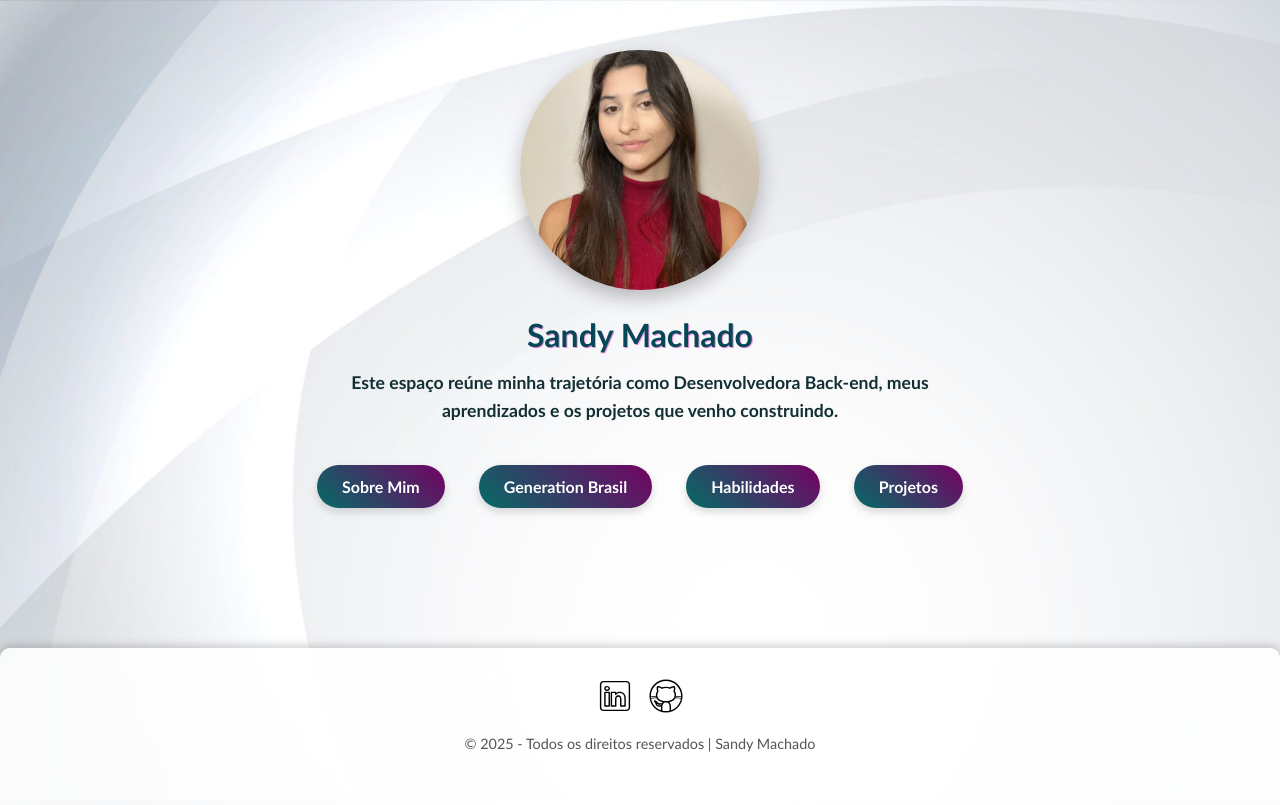
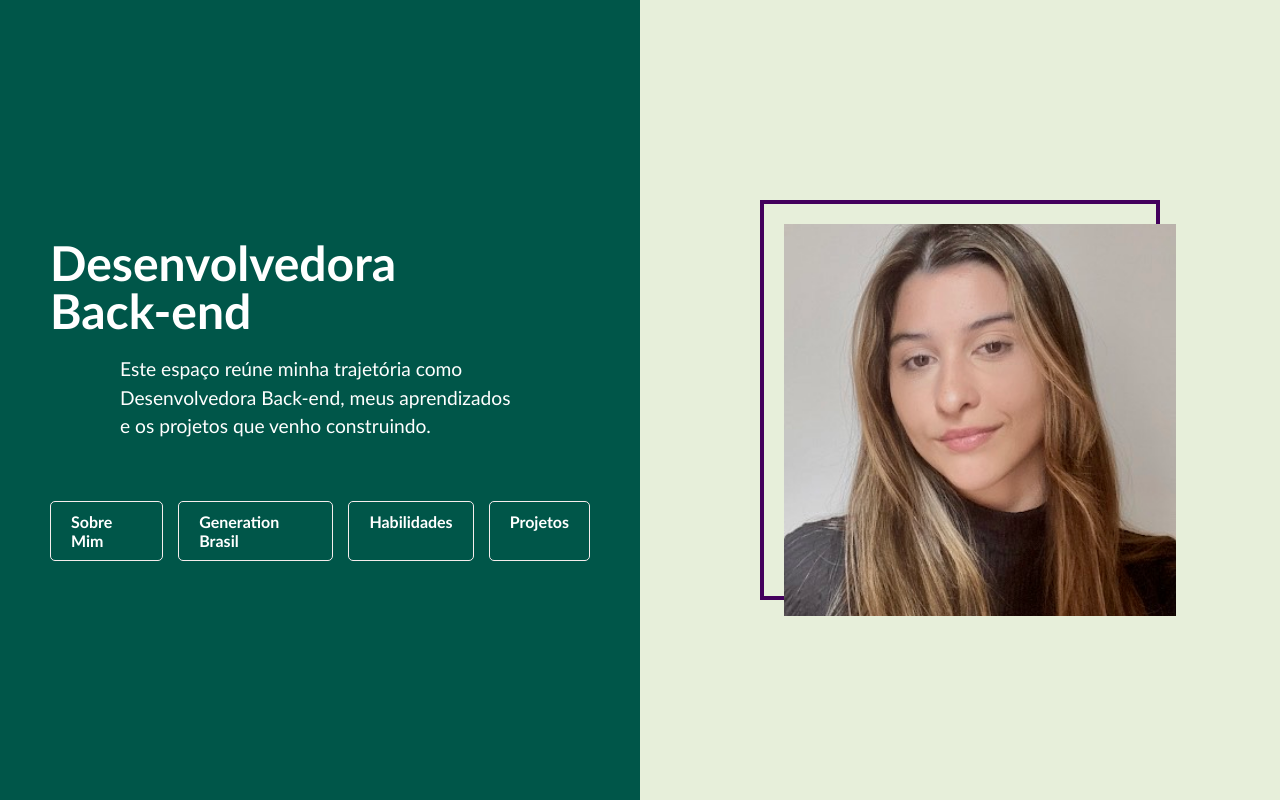
Before and after one commit to sandymachadoo/portfolio, a website: page index.html in a window 1280 px wide. Drawn offline with Linux system fonts and the light colour scheme.

Commit message:
Mudança no design do index.html

```diff
--- a/index.html
+++ b/index.html
@@ -1,42 +1,35 @@
 <!DOCTYPE html>
 <html lang="pt-br">
   <head>
-    <link href="https://fonts.googleapis.com/css2?family=Roboto&display=swap" rel="stylesheet" />
     <meta charset="UTF-8" />
     <meta name="viewport" content="width=device-width, initial-scale=1.0" />
     <title>Portfólio | Sandy Machado</title>
     <link rel="stylesheet" href="style.css" />
   </head>
-
-    <main class="inicio">
-  <div class="perfil-container">
-    <img class="foto-perfil" src="assets/img/173165298.png" alt="Foto de Sandy Machado" />
-  </div>
-
-  <h1 class="destaque-nome"><span>Sandy Machado</span></h1>
-  <p class="texto-intro"><strong>Este espaço reúne minha trajetória como Desenvolvedora Back-end, meus aprendizados e os projetos que venho construindo.</strong></p>
-
-
+  <body>
+    <main class="home-container">
+      <div class="left-section">
+        <h2 class="title">Desenvolvedora <br />Back-end</h2>
+        <p class="description">
+          Este espaço reúne minha trajetória como Desenvolvedora Back-end, meus
+          aprendizados e os projetos que venho construindo.
+        </p>
         <nav class="menu-principal">
           <a href="sobre.html">Sobre Mim</a>
           <a href="generation.html">Generation Brasil</a>
           <a href="habilidades.html">Habilidades</a>
           <a href="projetos.html">Projetos</a>
         </nav>
+      </div>
+      <div class="right-section">
+        <div class="image-box">
+          <img
+            src="assets/img/Sandy.jpeg"
+            alt="Foto de Sandy Machado"
+            class="profile-photo"
+          />
+        </div>
+      </div>
     </main>
-<footer class="footer">
-
-  <div class="footer-social">
-    <a href="https://www.linkedin.com/in/sandy-machado-" target="_blank">
-      <img src="assets/img/linkedin.svg" alt="LinkedIn" class="social-icon">
-    </a>
-    <a href="https://github.com/sandymachadoo" target="_blank">
-      <img src="assets/img/github.svg" alt="GitHub" class="social-icon">
-    </a>
-  </div>
-
-  <p class="footer-copy">© 2025 - Todos os direitos reservados | Sandy Machado</p>
-</footer>
-
   </body>
 </html>
--- a/style.css
+++ b/style.css
@@ -1,85 +1,97 @@
-body {
+* {
   margin: 0;
   padding: 0;
-   font-family: 'Gill Sans', 'Gill Sans MT', Calibri, 'Trebuchet MS', sans-serif;
-  background-image: url('assets/img/clean.jpg');
-  background-size: cover;
-  background-repeat: no-repeat;
-  background-position: center;
-  background-attachment: fixed;
-  color: #333;
-  text-align: center;
-}
-.inicio {
-  padding: 50px 20px;
+  box-sizing: border-box;
 }
 
-.perfil-container {
-  display: flex;
-  justify-content: center;
-  margin-bottom: 25px;
+body {
+  font-family: 'Gill Sans', 'Gill Sans MT', Calibri, 'Trebuchet MS', sans-serif;
 }
 
-.foto-perfil {
-  width: 240px;
-  height: 240px;
-  border-radius: 80%;
-  object-fit: cover;
-  box-shadow:
-    0 8px 20px rgba(0, 0, 0, 0.25);
-  transition: transform 0.3s ease;
+/* Layout principal com CSS Grid */
+.home-container {
+  display: grid;
+  grid-template-columns: 1fr 1fr;
+  height: 100vh;
 }
 
-.foto-perfil:hover {
-  transform: scale(1.05);
+/* Seção esquerda */
+.left-section {
+  background-color: #005649; /* Roxo escuro */
+  color: #fff;
+  padding: 50px;
+  display: flex;
+  flex-direction: column;
+  justify-content: center;
 }
 
-.destaque-nome {
-  font-family:'Gill Sans', 'Gill Sans MT', Calibri, 'Trebuchet MS', sans-serif;
-  font-size: 2.0em;
-  color: #024044;
-  text-shadow: 1px 1px 0 rgba(231, 98, 209, 0.685);
-  margin-bottom: 15px;
+.title {
+  font-size: 3em;
+  font-weight: bold;
+  line-height: 1;
+  margin-bottom: 20px;
+   color: #fff;
 }
 
-.destaque-nome span {
-  color: #064757;
+.description {
+  font-size: 1.2em;
+  line-height: 1.5;
+  max-width: 400px;
+  margin-bottom: 40px;
 }
 
-.texto-intro {
-
-  color: #122f33;
-  font-family:'Gill Sans', 'Gill Sans MT', Calibri, 'Trebuchet MS', sans-serif;
-
-}
-
-
+/* Estilos dos links de navegação */
 .menu-principal {
-  margin-top: 30px;
+  display: flex;
+  gap: 15px;
+  margin-top: 20px;
 }
 
 .menu-principal a {
-  display: inline-block;
-  margin: 10px 15px;
-  padding: 12px 25px;
-  background: linear-gradient(45deg, #056b66, #740264);
   color: #fff;
   text-decoration: none;
   font-weight: bold;
-  border-radius: 30px;
-  box-shadow: 0 4px 8px rgba(0,0,0,0.15);
-  transition: transform 0.2s ease, background 0.3s;
-  font-family:'Gill Sans', 'Gill Sans MT', Calibri, 'Trebuchet MS', sans-serif;
+  padding: 10px 20px;
+  border: 1px solid #f6eded;
+  border-radius: 5px;
+  transition: background-color 0.3s, color 0.3s;
 }
 
 .menu-principal a:hover {
-  background: linear-gradient(45deg, #1f1f1f, #053b34);
-  transform: scale(1.05);
+  background-color: #ffffffcb;
+  color: #1a0827;
+}
+
+/* Seção direita */
+.right-section {
+  background-color: #e7efda; /* Verde neon */
+  position: relative;
+  display: flex;
+  justify-content: center;
+  align-items: center;
+}
+
+/* Contorno branco da foto */
+.image-box {
+  width: 400px;
+  height: 400px;
+  border: 4px solid rgb(67, 0, 92);
+  position: relative;
+}
+
+.profile-photo {
+  width: 100%;
+  height: 100%;
+  object-fit: cover;
+  position: absolute;
+  top: 20px;
+  left: 20px;
 }
 
 h1 {
   font-size: 2em;
   margin-bottom: 10px;
+  font-family: 'Gill Sans', 'Gill Sans MT', Calibri, 'Trebuchet MS', sans-serif;
 }
 
 p {
@@ -87,6 +99,7 @@ p {
   margin: 0 auto 30px;
   font-size: 1.1em;
   line-height: 1.6;
+  font-family: 'Gill Sans', 'Gill Sans MT', Calibri, 'Trebuchet MS', sans-serif;
 }
 
 
@@ -98,7 +111,7 @@ p {
   max-width: 960px;
   margin: 40px auto;
   padding: 0 20px;
-  font-family:'Gill Sans', 'Gill Sans MT', Calibri, 'Trebuchet MS', sans-serif;
+  font-family: 'Gill Sans', 'Gill Sans MT', Calibri, 'Trebuchet MS', sans-serif;
 }
 
 .projeto-card {
@@ -189,22 +202,24 @@ section {
 
 h2 {
   color: #333;
+  font-family: 'Gill Sans', 'Gill Sans MT', Calibri, 'Trebuchet MS', sans-serif;
 }
 
 p {
   line-height: 1.6;
   margin-bottom: 20px;
+  font-family: 'Gill Sans', 'Gill Sans MT', Calibri, 'Trebuchet MS', sans-serif;
 }
 
 #generation {
 
-font-family:'Gill Sans', 'Gill Sans MT', Calibri, 'Trebuchet MS', sans-serif;
+font-family: 'Gill Sans', 'Gill Sans MT', Calibri, 'Trebuchet MS', sans-serif;
 color: #1d2c2e;
 
 }
 #generation h2 {
 
-font-family:'Gill Sans', 'Gill Sans MT', Calibri, 'Trebuchet MS', sans-serif;
+font-family: 'Gill Sans', 'Gill Sans MT', Calibri, 'Trebuchet MS', sans-serif;
  color: #034d49;;
   text-shadow: 1px 1px 0 rgb(240, 228, 238);
 
```
Also changed, not shown: habilidades.html (+2 -5 lines), projetos.html (+2 -2 lines), assets/img/Sandy.jpeg (added), assets/img/azul.avif (deleted), assets/img/back.webp (deleted), 1 other file. Lines whose indentation alone changed are shown as unchanged.
